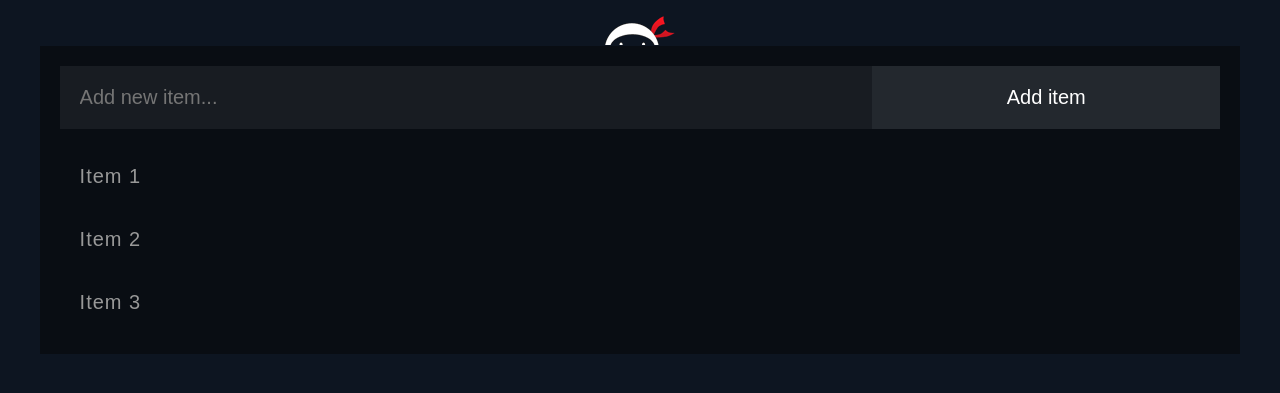
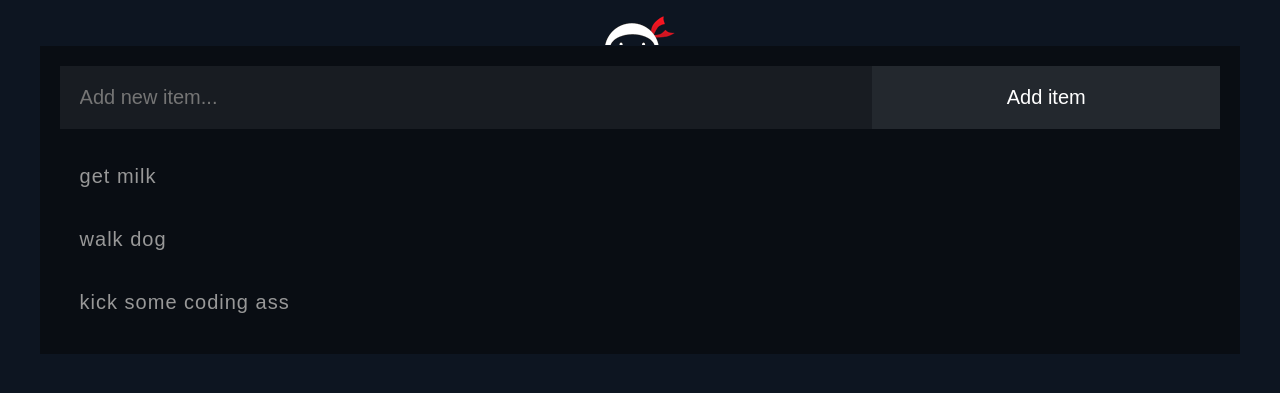
Before and after one commit to tomasz-konecki/To_do_app_Node.js, a Node server app: page /todo in a window 1280 px wide. Shown: the top 393 px of the page. Run offline with Node 20, Linux system fonts and the light colour scheme.

Commit message:
Updated code

```diff
--- a/controllers/todoController.js
+++ b/controllers/todoController.js
@@ -1,9 +1,27 @@
+var bodyParser = require("body-parser");
+var urlencodedParser = bodyParser.urlencoded({ extended: false });
+
+var data = [
+  { item: "get milk" },
+  { item: "walk dog" },
+  { item: "kick some coding ass" }
+];
+
 module.exports = function(app) {
   app.get("/todo", function(req, res) {
-    res.render("todo");
+    res.render("todo", { todos: data });
   });
 
-  app.post("/todo", function(req, res) {});
+  app.post("/todo", urlencodedParser, function(req, res) {
+    console.log(req.body);
+    data.push(req.body);
+    res.json(data);
+  });
 
-  app.delete("/todo", function(req, res) {});
+  app.delete("/todo/:item", function(req, res) {
+    data = data.filter(function(todo) {
+      return todo.item.replace(/\s/g, "") !== req.params.item;
+    });
+    res.json(data);
+  });
 };
--- a/views/todo.ejs
+++ b/views/todo.ejs
@@ -13,16 +13,21 @@
 <body>
     <h1>Todo List</h1>
     <div id="todo-table">
-        <form action="">
-            <input type="text" name="item" placeholder="Add new item...">
+        <form>
+            <input type="text" placeholder="Add new item...">
             <button type="submit">Add item</button>
         </form>
         <ul>
-            <li>Item 1</li>
-            <li>Item 2</li>
-            <li>Item 3</li>
+            <% for(var i=0; i<todos.length; i++){ %>
+                <li>
+                    <%= todos[i].item %>
+                </li>
+                <% } %>
+
         </ul>
     </div>
+
+    <script src="/assets/todo-list.js"></script>
 </body>
 
 </html>
```
Also changed, not shown: public/assets/todo-list.js.
